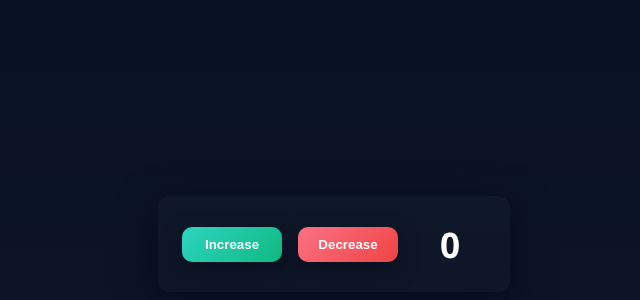
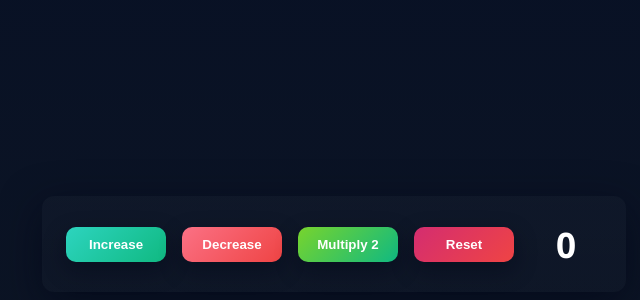
Before and after one commit to MustafaMemon0099/React-Practice, a React (Vite) app: page / in a window 1280 px wide. Shown: the part 156-456 px from the top of the page, without its empty margins (306-946 px from the left). Built offline with nearby package versions, Linux system fonts and the light colour scheme.

Commit message:
add reset & multiply fnc

```diff
--- a/src/App.css
+++ b/src/App.css
@@ -34,7 +34,7 @@ body{
   justify-content:flex-start;
 }
 
-.inc, .dec {
+.inc, .dec , .res , .mul {
   appearance: none;
   border: 0;
   cursor: pointer;
@@ -54,13 +54,19 @@ body{
 .inc{
   background: linear-gradient(135deg, #2dd4bf 0%, var(--accent-green) 100%);
 }
+.res{
+  background: linear-gradient(135deg, #d42d70 0%, var(--accent-red) 100%);
+}
+.mul{
+  background: linear-gradient(135deg, #78d42d 0%, var(--accent-green) 100%);
+}
 .dec{
   background: linear-gradient(135deg, #fb7185 0%, var(--accent-red) 100%);
 }
 
-.inc:hover, .dec:hover{ transform: translateY(-4px); }
-.inc:active, .dec:active{ transform: translateY(-2px) scale(.995); }
-.inc:focus, .dec:focus{ outline: 3px solid rgba(255,255,255,0.04); box-shadow: 0 12px 30px rgba(2,6,23,0.6); }
+.inc:hover, .dec:hover , .res:hover , .mul:hover{ transform: translateY(-4px); }
+.inc:active, .dec:active , .res:active  , .mul:active{ transform: translateY(-2px) scale(.995); }
+.inc:focus, .dec:focus , .res:focus  , .mul:focus{ outline: 3px solid rgba(255,255,255,0.04); box-shadow: 0 12px 30px rgba(2,6,23,0.6); }
 
 h1, h2, .counter {
   margin: 0;
--- a/src/App.jsx
+++ b/src/App.jsx
@@ -11,12 +11,19 @@ function App() {
   function decrease() {
     setCount(prev => prev - 1);
   }
-
+  function multiply (){
+    setCount(prev => prev * 2);
+  }
+  function reset (){
+    setCount(prev => prev = 0);
+  }
   return (
     <div className="App">
       <button type="button" className="inc" onClick={increase}>increase</button>
       <button type="button" className="dec" onClick={decrease}>decrease</button>
-      <h1>{count}</h1>
+      <button type="button" className="mul" onClick={multiply}>multiply 2</button>
+      <button type="button" className="res" onClick={reset}>reset </button>
+      <h1 className="count">{count}</h1>
     </div>
   )
 }
```
